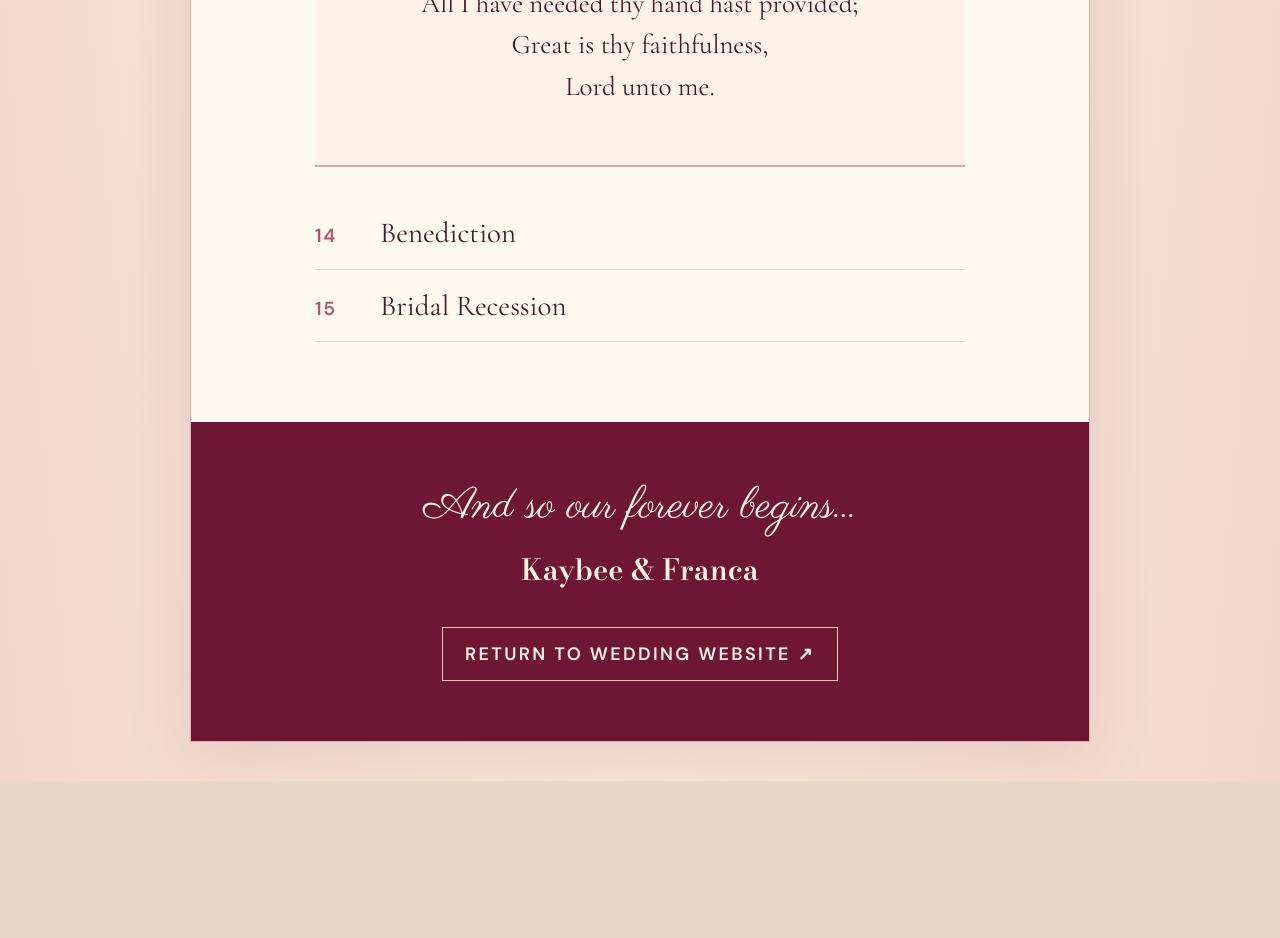
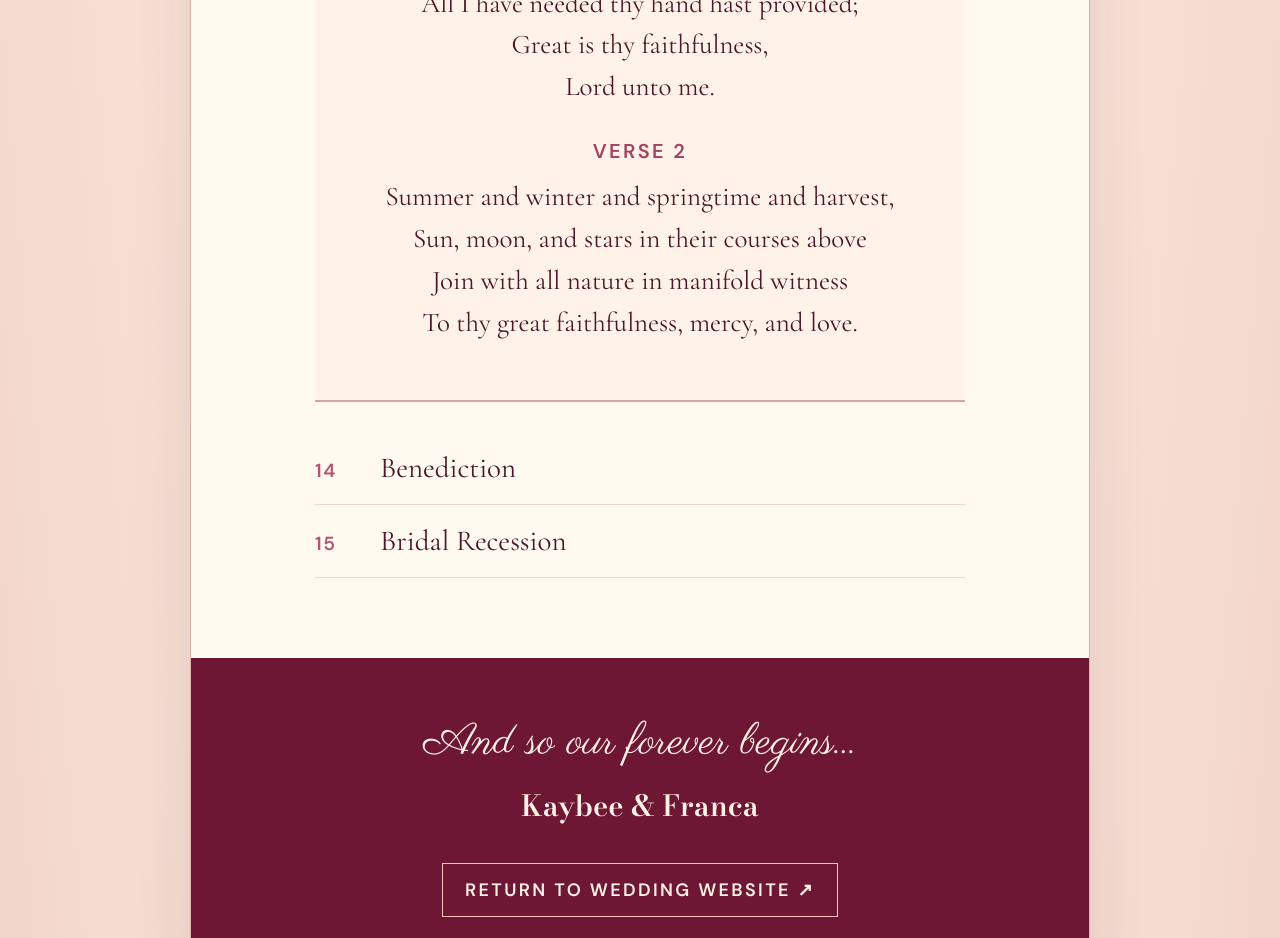
Before and after one commit to fidelnyame-80/Kaybee-Franca, a Next.js app: page /order-of-service in a window 1280 px wide. Shown: the part 6020-6958 px from the top of the page. Before the commit the page ends 6801 px from the top, so only its background shows below. Built offline with nearby package versions, Linux system fonts and the light colour scheme.

Commit message:
Add second hymn verse

```diff
--- a/app/order-of-service/page.tsx
+++ b/app/order-of-service/page.tsx
@@ -73,7 +73,7 @@ export default function OrderOfServicePage() {
             {i === 12 && <section id="hymn-faithfulness" className="programme__hymn programme__hymn--inline" aria-labelledby="hymn-faithfulness-title">
               <p className="programme__hymn-kicker">HYMN TWO · SING ALONG</p>
               <h3 id="hymn-faithfulness-title">Great Is Thy Faithfulness</h3>
-              <p className="programme__hymn-note">Great is thy faithfulness, O God, my Father;<br />There is no shadow of turning with thee.<br />Thou changest not, thy compassions, they fail not;<br />As thou hast been, thou forever wilt be.</p><p className="programme__hymn-chorus-label">REFRAIN</p><p className="programme__hymn-verse">Great is thy faithfulness,<br />Great is thy faithfulness,<br />Morning by morning new mercies I see.<br />All I have needed thy hand hast provided;<br />Great is thy faithfulness,<br />Lord unto me.</p>
+              <p className="programme__hymn-note">Great is thy faithfulness, O God, my Father;<br />There is no shadow of turning with thee.<br />Thou changest not, thy compassions, they fail not;<br />As thou hast been, thou forever wilt be.</p><p className="programme__hymn-chorus-label">REFRAIN</p><p className="programme__hymn-verse">Great is thy faithfulness,<br />Great is thy faithfulness,<br />Morning by morning new mercies I see.<br />All I have needed thy hand hast provided;<br />Great is thy faithfulness,<br />Lord unto me.</p><p className="programme__hymn-chorus-label">VERSE 2</p><p className="programme__hymn-verse">Summer and winter and springtime and harvest,<br />Sun, moon, and stars in their courses above<br />Join with all nature in manifold witness<br />To thy great faithfulness, mercy, and love.</p>
             </section>}
           </li>)}
         </ol>
```
